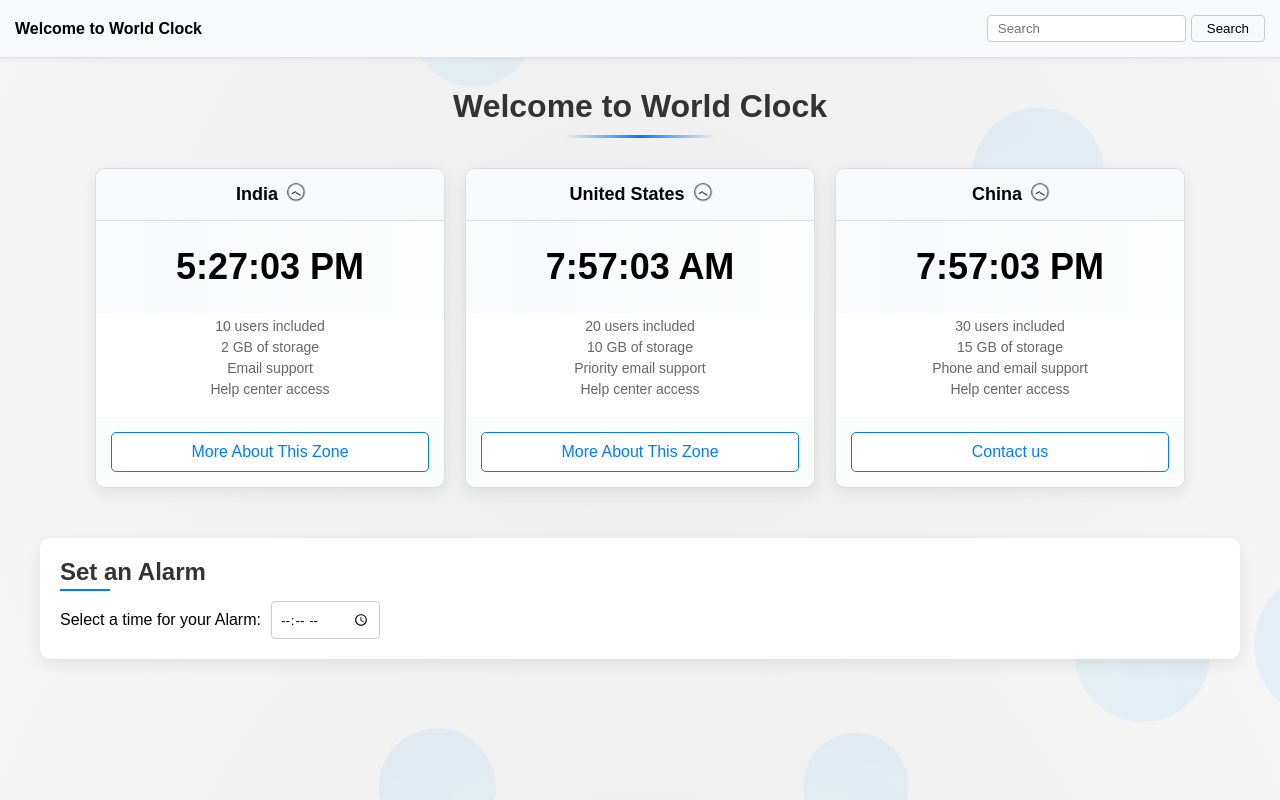
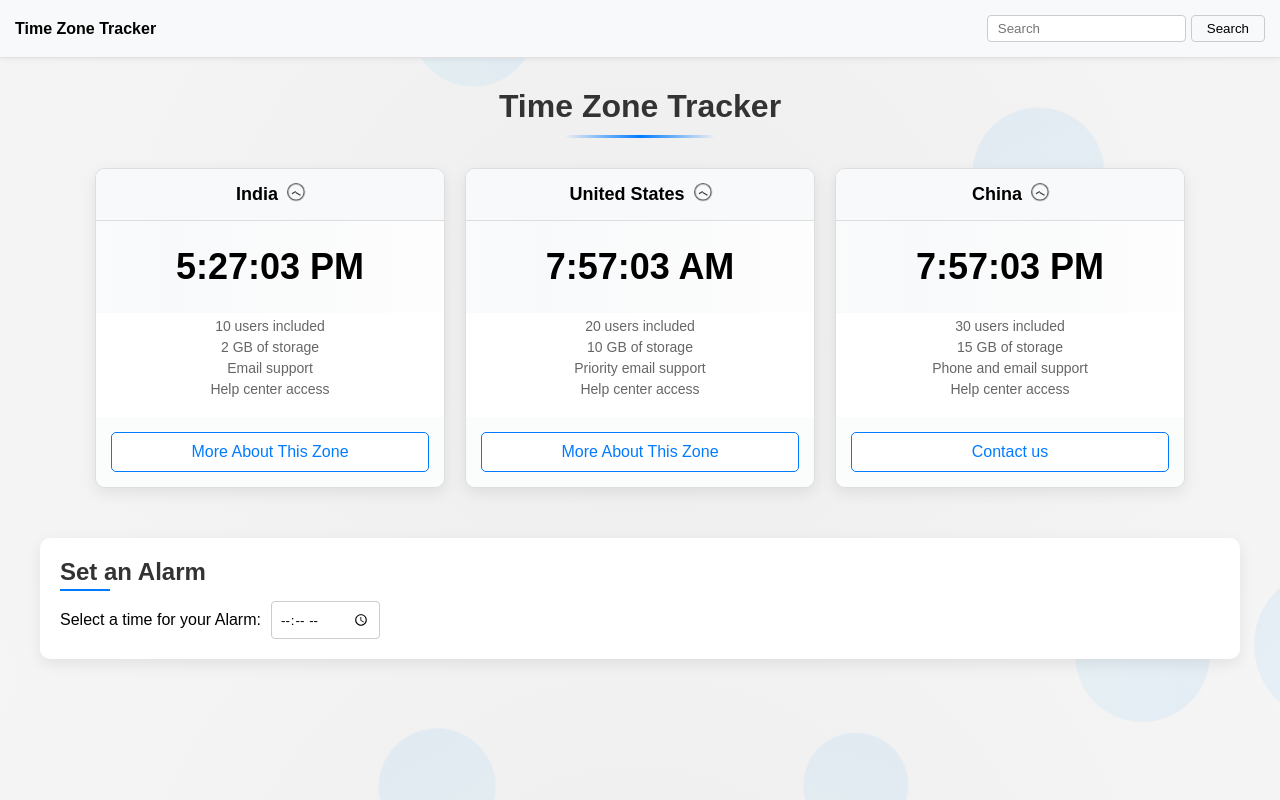
Before and after one commit to ankan-barik/TimeZone-Tracker, a plain HTML site: page index.html in a window 1280 px wide. Drawn offline with Linux system fonts and the light colour scheme.

Commit message:
index.html

```diff
--- a/index.html
+++ b/index.html
@@ -412,7 +412,7 @@
     <div class="bg-animation" id="bg-animation"></div>
 
     <nav class="navbar">
-        <div class="navbar-brand">Welcome to World Clock</div>
+        <div class="navbar-brand">Time Zone Tracker</div>
 
         <div class="search-container">
             <input type="text" placeholder="Search" class="search-input">
@@ -420,7 +420,7 @@
         </div>
     </nav>
 
-    <h1 class="main-title">Welcome to World Clock</h1>
+    <h1 class="main-title">Time Zone Tracker</h1>
 
     <div class="clock-container">
         <div class="clock-card">
```
